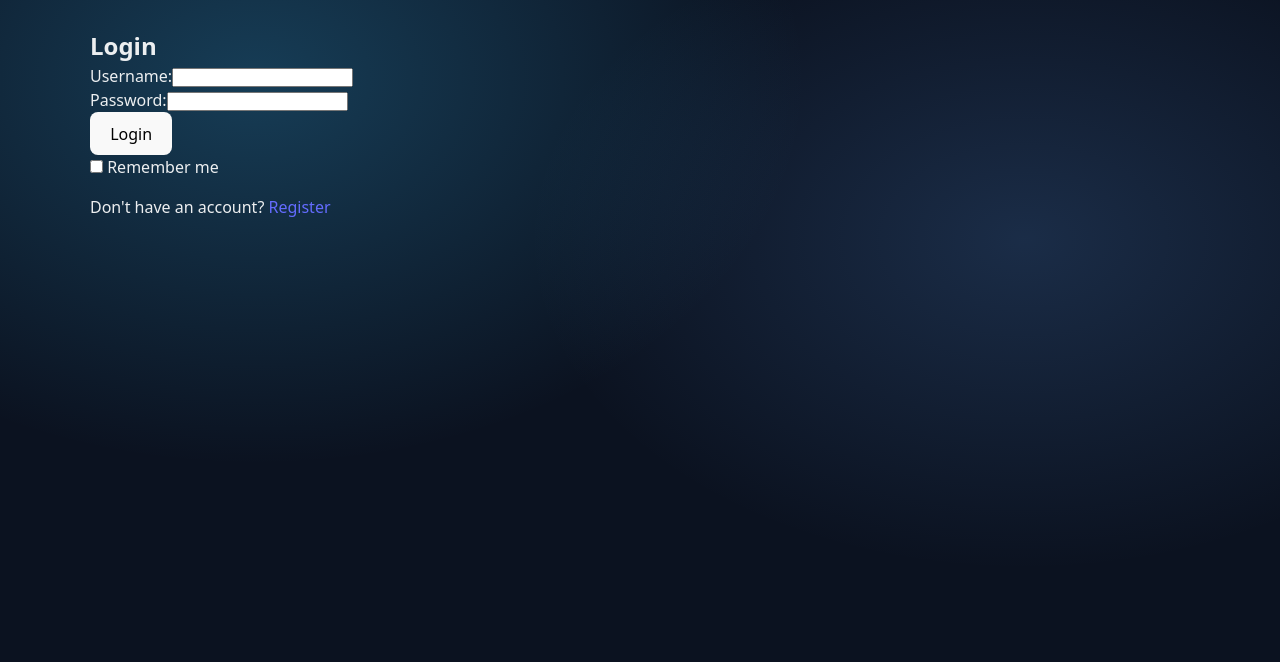
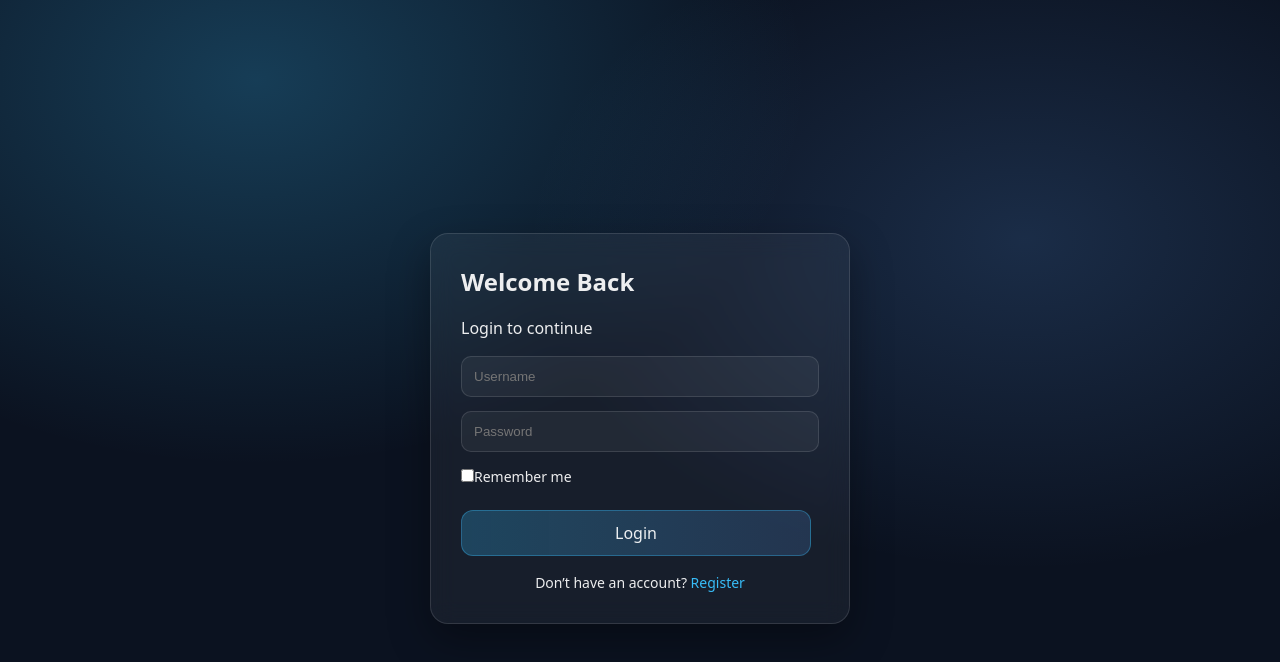
Before and after one commit to Jamalbah64/bone-fracture-learning-portal, a React (Vite) app in the folder client/react-app/: page /login in a window 1280 px wide. Shown: the top 662 px of the page. Built offline with nearby package versions, Linux system fonts and the light colour scheme.

Commit message:
CSS UPDATE on AUTH page

```diff
--- a/client/react-app/src/App.css
+++ b/client/react-app/src/App.css
@@ -409,3 +409,73 @@ body {
     padding-left: 15px;
   }
 }
+
+
+/* ---------- Auth Pages ---------- */
+.auth-page {
+  min-height: 100vh;
+  display: flex;
+  align-items: center;
+  justify-content: center;
+  padding: 20px;
+}
+
+/* Card */
+.auth-card {
+  width: 100%;
+  max-width: 420px;
+  padding: 30px;
+  border-radius: var(--radius);
+  background: rgba(255, 255, 255, 0.05);
+  border: 1px solid var(--border);
+  backdrop-filter: blur(12px);
+  box-shadow: var(--shadow);
+}
+
+/* Title */
+.auth-card h2 {
+  margin-bottom: 6px;
+}
+
+.auth-form {
+  display: grid;
+  gap: 14px;
+  margin-top: 16px;
+}
+
+/* Inputs */
+.auth-form input {
+  padding: 12px;
+  border-radius: 10px;
+  border: 1px solid var(--border);
+  background: rgba(255, 255, 255, 0.05);
+  color: white;
+  outline: none;
+}
+
+.auth-form input:focus {
+  border-color: var(--primary);
+}
+
+/* Options row */
+.auth-options {
+  display: flex;
+  justify-content: space-between;
+  font-size: 14px;
+}
+
+/* Switch text */
+.auth-switch {
+  margin-top: 16px;
+  font-size: 14px;
+  text-align: center;
+}
+
+.auth-switch a {
+  color: var(--primary);
+  text-decoration: none;
+}
+
+.auth-switch a:hover {
+  text-decoration: underline;
+}
--- a/client/react-app/src/pages/loginPage.jsx
+++ b/client/react-app/src/pages/loginPage.jsx
@@ -1,97 +1,119 @@
-import { useState } from 'react';
-import { useNavigate } from 'react-router-dom';
+import { useState } from "react";
+import { useNavigate, Link } from "react-router-dom";
 
-
-/*
-Login page for the user authentication system.
-Collects username and password
-Prompts user to login if they don't have an account
+/**
+ * Login Component
+ * Handles user authentication.
+ * Collects username + password and sends to backend.
  */
-
 function Login() {
   const navigate = useNavigate();
-    const [username, setUsername] = useState('');
-    const [password, setPassword] = useState('');
-    const [error, setError] = useState('');
-    const [remember, setRemember] = useState(false); //This is for the remember me checkbox
 
+  // State for form inputs
+  const [username, setUsername] = useState("");
+  const [password, setPassword] = useState("");
+
+  // State for UI feedback
+  const [error, setError] = useState("");
+  const [remember, setRemember] = useState(false);
+
+  /**
+   * Handles form submission
+   * Sends login request to backend API
+   */
   const handleSubmit = async (e) => {
     e.preventDefault();
-        setError('');
+    setError("");
+
     try {
-            const response = await fetch('/api/auth/login', {
-                method: 'POST',
-                headers: { 'Content-Type': 'application/json' },
-                body: JSON.stringify({ username: username, password }),
+      // Send login request
+      const response = await fetch("/api/auth/login", {
+        method: "POST",
+        headers: { "Content-Type": "application/json" },
+        body: JSON.stringify({ username, password }),
       });
+
       const data = await response.json();
+
+      // Handle failed login
       if (!response.ok) {
-                setError(data.error || 'Login failed');
+        setError(data.error || "Login failed");
         return;
       }
-            // Save token and redirect to dashboard
-            localStorage.setItem('token', data.token);
-            // notify the app in this tab about the auth change
-            try {
-                window.dispatchEvent(new Event('auth-change'));
-            } catch {
-                // ignore
-            }
-            // If user chose "Remember me" create a persistent cookie.
-            // Deleted cookie means the login page will show next time.
+
+      // Save authentication token locally
+      localStorage.setItem("token", data.token);
+
+      /**
+       * Optional "Remember Me" feature
+       * Stores a cookie that persists login for 30 days
+       */
       if (remember) {
-                // cookie expires in 30 days
         document.cookie = `remember=true; max-age=${60 * 60 * 24 * 30}; path=/`;
       } else {
-                // ensure cookie is removed if previously set
         document.cookie = `remember=; max-age=0; path=/`;
       }
-            navigate('/dashboard');
+
+      // Redirect user to dashboard/home
+      navigate("/");
     } catch {
-            setError('An unexpected error occurred');
+      setError("An unexpected error occurred");
     }
   };
 
   return (
-        <div className="auth-container">
-            <h2>Login</h2>
-            <form onSubmit={handleSubmit}>
-                <div>
-                    <label htmlFor="username">Username:</label>
+    <div className="auth-page">
+      <div className="auth-card">
+        {/* Page title */}
+        <h2>Welcome Back</h2>
+        <p className="muted">Login to continue</p>
+
+        {/* Login Form */}
+        <form onSubmit={handleSubmit} className="auth-form">
+          {/* Username Input */}
           <input
             type="text"
-                        id="username"
+            placeholder="Username"
             value={username}
             onChange={(e) => setUsername(e.target.value)}
             required
           />
-                </div>
-                <div>
-                    <label htmlFor="password">Password:</label>
+
+          {/* Password Input */}
           <input
             type="password"
-                        id="password"
+            placeholder="Password"
             value={password}
             onChange={(e) => setPassword(e.target.value)}
             required
           />
-                </div>
-                {error && <p className="error">{error}</p>}
-                <button type="submit">Login</button>
-            </form>
-            <div>
+
+          {/* Remember Me Checkbox */}
+          <div className="auth-options">
             <label>
               <input
                 type="checkbox"
                 checked={remember}
                 onChange={(e) => setRemember(e.target.checked)}
-                    />{' '}
+              />
               Remember me
             </label>
           </div>
-            <p>
-                Don't have an account? <a href="/register">Register</a>
+
+          {/* Error Message */}
+          {error && <div className="error-box">{error}</div>}
+
+          {/* Submit Button */}
+          <button className="btn btn-primary" type="submit">
+            Login
+          </button>
+        </form>
+
+        {/* Link to Register Page */}
+        <p className="auth-switch">
+          Don’t have an account? <Link to="/register">Register</Link>
         </p>
+      </div>
     </div>
   );
 }
--- a/client/react-app/src/pages/registerPage.jsx
+++ b/client/react-app/src/pages/registerPage.jsx
@@ -1,77 +1,92 @@
-// This is the register page for the user authentication system
-
-import { useState } from 'react';
-import { Link, useNavigate } from 'react-router-dom';
+import { useState } from "react";
+import { Link, useNavigate } from "react-router-dom";
 
 /**
- * Registration page component.
- * Collects username and password,
- * and redirects to the login page on success.
+ * Register Component
+ * Handles user account creation.
+ * Sends username + password to backend.
  */
+function Register() {
+  const navigate = useNavigate();
 
+  // Form input state
+  const [username, setUsername] = useState("");
+  const [password, setPassword] = useState("");
 
-function Register() {
-    // function for handling user registration.
-    // It sends a POST request to the server with the username and password,
-    // and handles the response accordingly.
-    const navigate = useNavigate();
-    const [username, setUsername] = useState('');
-    const [password, setPassword] = useState('');
-    const [error, setError] = useState('');
+  // Error handling state
+  const [error, setError] = useState("");
 
+  /**
+   * Handles registration form submission
+   */
   const handleSubmit = async (e) => {
-        // Prevent default form submission behavior
     e.preventDefault();
-        setError('');
+    setError("");
+
     try {
-            const response = await fetch('/api/auth/register', {
-                method: 'POST',
-                headers: { 'Content-Type': 'application/json' },
-                body: JSON.stringify({ username: username, password }),
+      // Send registration request
+      const response = await fetch("/api/auth/register", {
+        method: "POST",
+        headers: { "Content-Type": "application/json" },
+        body: JSON.stringify({ username, password }),
       });
+
       const data = await response.json();
+
+      // Handle failed registration
       if (!response.ok) {
-                // If the response is not ok, set the error message from the response or a default message
-                setError(data.error || 'Registration failed');
+        setError(data.error || "Registration failed");
         return;
       }
-            // Redirect to login page after successful registration
-            navigate('/login');
+
+      // Redirect to login after success
+      navigate("/login");
     } catch (err) {
-            setError(err?.message || 'An unexpected error occurred');
+      setError(err?.message || "An unexpected error occurred");
     }
   };
 
   return (
-        <div className="auth-container">
-            <h2>Register</h2>
-            <form onSubmit={handleSubmit}>
-                <div>
-                    <label htmlFor="username">Username:</label>
+    <div className="auth-page">
+      <div className="auth-card">
+        {/* Page title */}
+        <h2>Create Account</h2>
+        <p className="muted">Sign up to get started</p>
+
+        {/* Registration Form */}
+        <form onSubmit={handleSubmit} className="auth-form">
+          {/* Username Input */}
           <input
             type="text"
-                        id="username"
+            placeholder="Username"
             value={username}
             onChange={(e) => setUsername(e.target.value)}
             required
           />
-                </div>
-                <div>
-                    <label htmlFor="password">Password:</label>
+
+          {/* Password Input */}
           <input
             type="password"
-                        id="password"
+            placeholder="Password"
             value={password}
             onChange={(e) => setPassword(e.target.value)}
             required
           />
-                </div>
-                {error && <p className="error">{error}</p>}
-                <button type="submit">Register</button>
+
+          {/* Error Message */}
+          {error && <div className="error-box">{error}</div>}
+
+          {/* Submit Button */}
+          <button className="btn btn-primary" type="submit">
+            Register
+          </button>
         </form>
-            <p>
+
+        {/* Link to Login Page */}
+        <p className="auth-switch">
           Already have an account? <Link to="/login">Login</Link>
         </p>
+      </div>
     </div>
   );
 }
```
Lines whose indentation alone changed are shown as unchanged.
